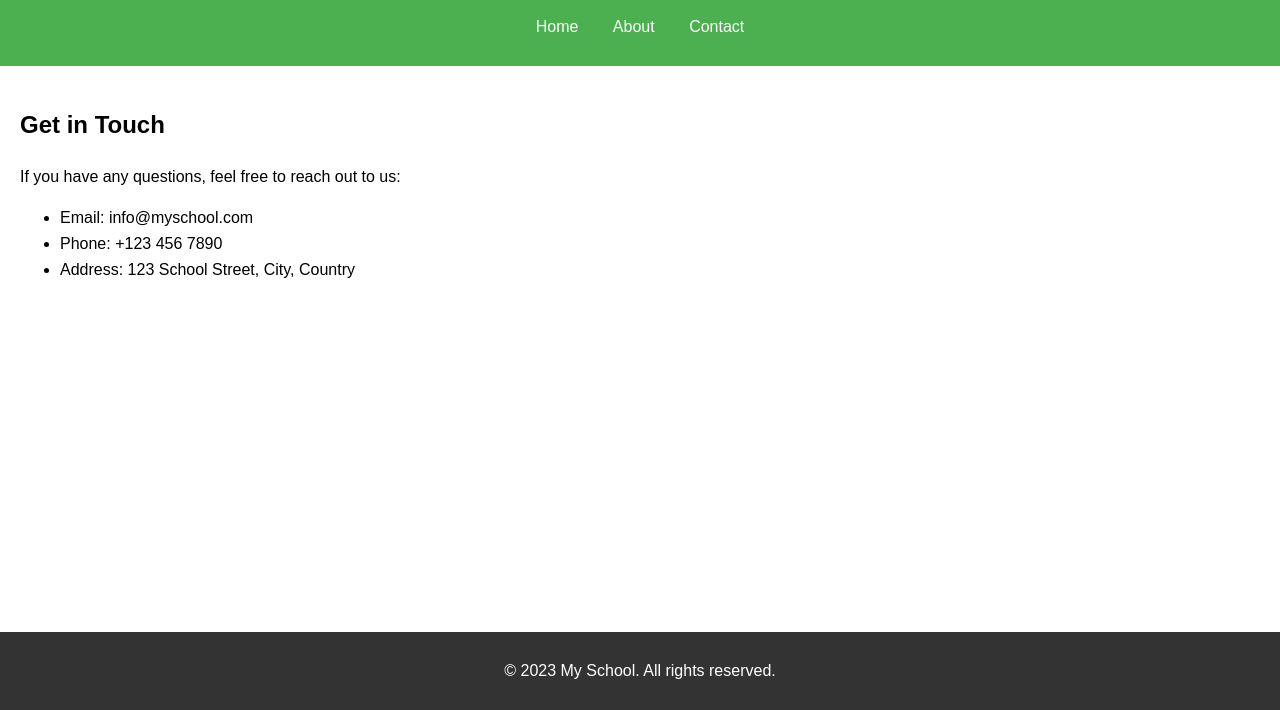
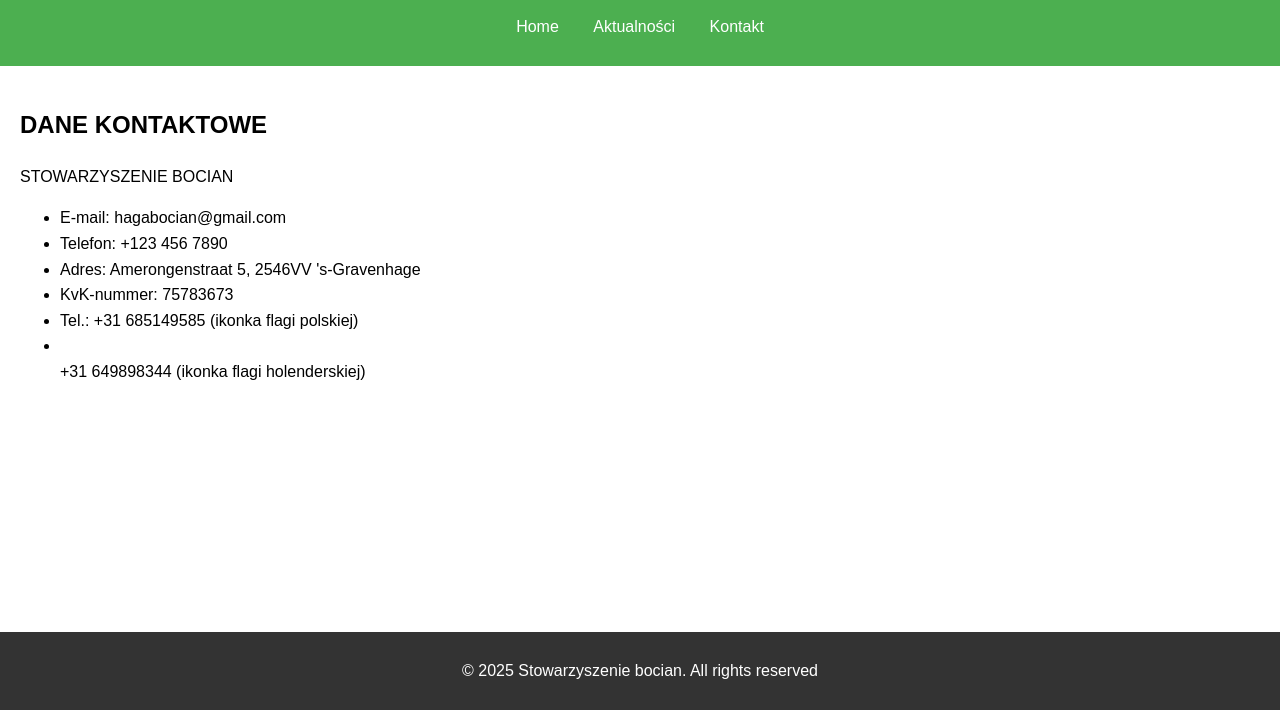
Before and after one commit to wfm125m/STOWARZYSZENIE-BOCIAN, a plain HTML site: page contact.html in a window 1280 px wide. Shown: the part 90-800 px from the top of the page. Drawn offline with Linux system fonts and the light colour scheme.

Commit message:
Update contact.html

```diff
--- a/contact.html
+++ b/contact.html
@@ -3,33 +3,37 @@
 <head>
     <meta charset="UTF-8">
     <meta name="viewport" content="width=device-width, initial-scale=1.0">
-    <title>My School - Contact</title>
+    <title>Stowarzyszenie BOCIAN - Kontakt</title>
     <link rel="stylesheet" href="styles.css">
 </head>
 <body>
     <header>
-        <h1>Contact My School</h1>
+        <h1>Kontakt do Stowarzyszenia BOCIAN</h1>
         <nav>
             <ul>
                 <li><a href="index.html">Home</a></li>
-                <li><a href="about.html">About</a></li>
-                <li><a href="contact.html">Contact</a></li>
+                <li><a href="about.html">Aktualności</a></li>
+                <li><a href="contact.html">Kontakt</a></li>
             </ul>
         </nav>
     </header>
     <main>
         <section>
-            <h2>Get in Touch</h2>
-            <p>If you have any questions, feel free to reach out to us:</p>
+            <h2>DANE KONTAKTOWE</h2>
+            <p>STOWARZYSZENIE BOCIAN</p>
             <ul>
-                <li>Email: info@myschool.com</li>
-                <li>Phone: +123 456 7890</li>
-                <li>Address: 123 School Street, City, Country</li>
+                <li>E-mail: hagabocian@gmail.com</li>
+                <li>Telefon: +123 456 7890</li>
+                <li>Adres: Amerongenstraat 5, 2546VV 's-Gravenhage</li>
+                <li>KvK-nummer: 75783673</li>
+                <li>Tel.: +31 685149585 (ikonka flagi polskiej)</li>
+                <li></li>+31 649898344 (ikonka flagi holenderskiej)</li>
             </ul>
+
         </section>
     </main>
     <footer>
-        <p>&copy; 2023 My School. All rights reserved.</p>
+        <p>&copy; 2025 Stowarzyszenie bocian. All rights reserved</p>
     </footer>
 </body>
 </html>
```
